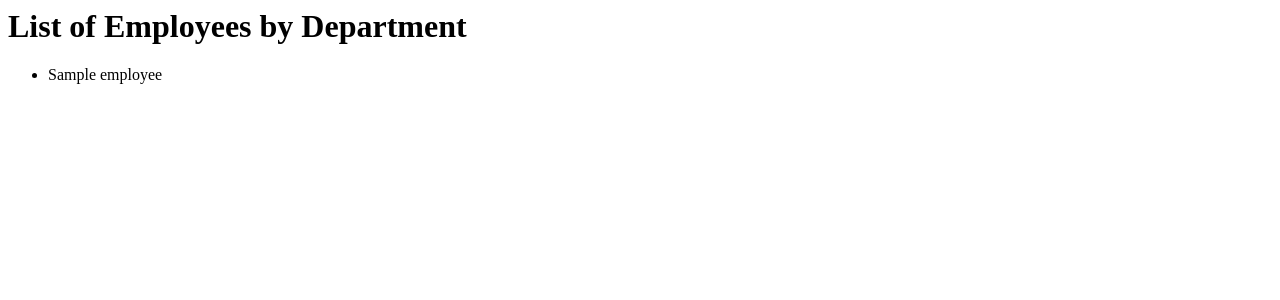
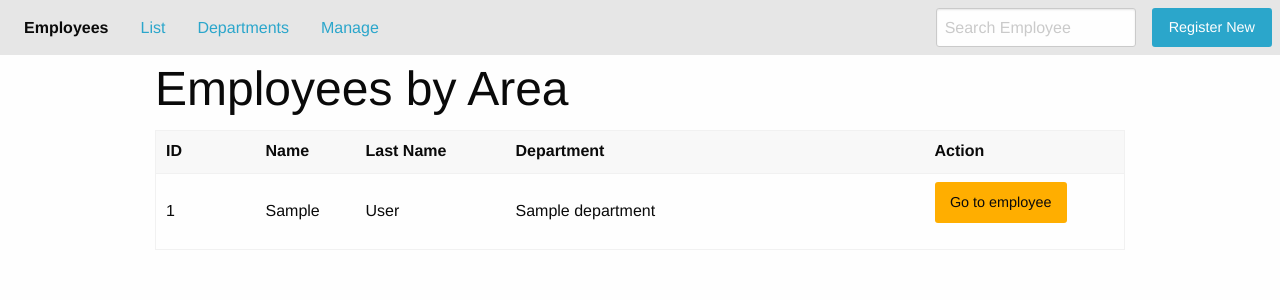
Before and after one commit to apinto25/employees_project, a Django app: template templates/person/list_by_area.html in a window 1280 px wide. Shown: the top 300 px of the page. Run offline with Django 3.2, Linux system fonts and the light colour scheme; the template is opened without the code that fills it: most values are stand-ins (such as "Sample title", 1, 10 or a date in 2020); some libraries are stand-ins or nearby versions.

Commit message:
Update screen to lis employees by area.

```diff
--- a/apps/person/views.py
+++ b/apps/person/views.py
@@ -34,12 +34,14 @@ class ListAllEmployees(ListView):
 class ListEmployeesByArea(ListView):
     """List all Employees from an area of the company."""
     template_name = "person/list_by_area.html"
+    paginate_by = 5
+    context_object_name = "employees"
 
     def get_queryset(self):
 
         area = self.kwargs["short_name"]
         queryset = Employee.objects.filter(
-            department__name=area
+            department__short_name=area
         )
         return queryset
 
--- a/employees/settings/local.py
+++ b/employees/settings/local.py
@@ -4,7 +4,7 @@ from .base import *
 # SECURITY WARNING: don't run with debug turned on in production!
 DEBUG = True
 
-ALLOWED_HOSTS = []
+ALLOWED_HOSTS = ["localhost", "78026c2b4dd7.ngrok.io"]
 
 
 # Database
--- a/templates/includes/header.html
+++ b/templates/includes/header.html
@@ -5,7 +5,7 @@
         <li>
           <a href="{% url 'person_app:all_employees' %}">List</a>
         </li>
-        <li><a href="#">Departments</a></li>
+        <li><a href="{% url 'department_app:list_department' %}">Departments</a></li>
         <li><a href="#">Manage</a></li>
       </ul>
     </div>
--- a/templates/person/list_by_area.html
+++ b/templates/person/list_by_area.html
@@ -1,7 +1,79 @@
+{% extends 'base.html' %}
+
+{% block title %}
+List Employees by Department
+{% endblock title %}
+
+{% block content %}
+
+{% include 'includes/header.html' %}
+
+<div class="grid-container">
+    <div class="grid-x">
+        <h1>Employees by Area</h1>
+    </div>
+    <div class="cell">
+        <table>
+            <thead>
+                <tr>
+                    <th width="100">ID</th>
+                    <th width="100">Name</th>
+                    <th width="150">Last Name</th>
+                    <th>Department</th>
+                    <th width="200">Action</th>
+                </tr>
+            </thead>
+            <tbody>
+                {% for employee in employees%}
+                <tr>
+                    <td>{{employee.id}}</td>
+                    <td>{{employee.first_name}}</td>
+                    <td>{{employee.last_name}}</td>
+                    <td>{{employee.department}}</td>
+                    <td><a class="button warning" href="{% url 'person_app:employee_details' employee.id %}">Go to
+                            employee</a></td>
+                </tr>
+                {% endfor %}
+            </tbody>
+        </table>
+    </div>
+    <div class="cell">
+        {% if is_paginated %}
+        <nav aria-label="Pagination">
+            <ul class="pagination">
+                {% if page_obj.has_previous %}
+                <li class="pagination-previous">
+                    <a href="?page={{page_obj.previous_page_number}}">Previous</a>
+                </li>
+                {% endif %}
+
+                {% for actual_page in paginator.page_range %}
+
+                {% ifequal actual_page page_obj.number  %}
+                <li class="current">{{ actual_page }}</li>
+                {% else %}
+                <li><a href="?page={{actual_page}}">{{ actual_page }}</a></li>
+                {% endifequal %}
+
+                {% endfor %}
+
+                {% if page_obj.has_next %}
+                <li class="pagination-next">
+                    <a href="?page={{page_obj.next_page_number}}">Next</a>
+                </li>
+                {% endif %}
+            </ul>
+        </nav>
+        {% endif %}
+    </div>
+</div>
+
+{% endblock content %}
+
 <h1>List of Employees by Department</h1>
 
 <ul>
     {% for employee in object_list%}
-        <li>{{employee}}</li>
+    <li>{{employee}}</li>
     {% endfor %}
-<ul>
+    <ul>
```
Also changed, not shown: apps/department/urls.py (+11 -1 lines), apps/department/views.py (+8 -0 lines), apps/person/urls.py (+14 -10 lines), templates/department/list_all.html (added, +34 -0 lines).
